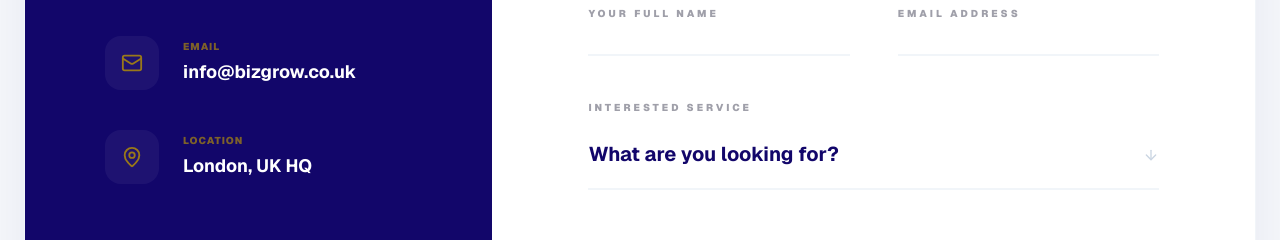
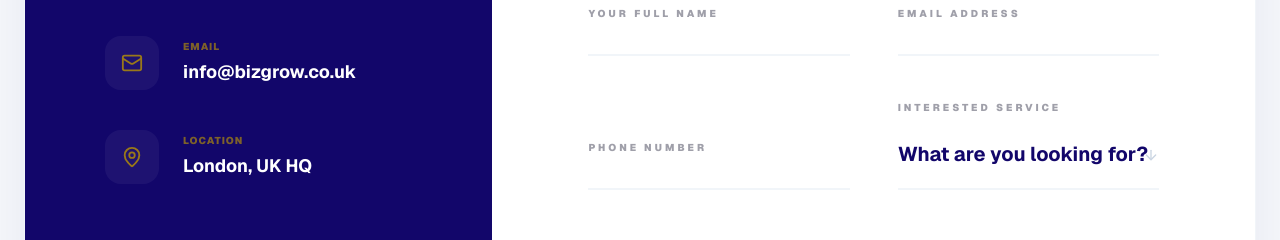
Before and after one commit to bizgrowholdings50-ctrl/Bizgrow-Holdings, a Next.js app: page /contact-us in a window 1280 px wide. Shown: the part 1440-1680 px from the top of the page. Built offline with nearby package versions, Linux system fonts and the light colour scheme.

Commit message:
Add the number field in contact and api

```diff
--- a/app/api/send/route.js
+++ b/app/api/send/route.js
@@ -5,14 +5,12 @@ const resend = new Resend(process.env.RESEND_API_KEY);
 
 export async function POST(req) {
   try {
-    const { name, email, service, message } = await req.json();
+    // 1. number ko yahan add kiya
+    const { name, email, number, service, message } = await req.json();
 
     const { data, error } = await resend.emails.send({
-      // 🔹 Ab verified domain se email jayegi
       from: 'BizGrow Sales <sales@bizgrow-holdings.net>',
-      // 🔹 Lead aapko is email par milay gi
       to: ['sales@bizgrow-holdings.net'],
-      // 🔹 Customer ka email reply-to mein taake aap direct baat kar sakein
       reply_to: email,
       subject: `New Inquiry: ${service} from ${name}`,
       html: `
@@ -24,12 +22,17 @@ export async function POST(req) {
 
           <table style="width: 100%; border-collapse: collapse; margin-top: 20px;">
             <tr>
-              <td style="padding: 8px 0; font-weight: bold; color: #666; width: 120px;">Client Name:</td>
+              <td style="padding: 8px 0; font-weight: bold; color: #666; width: 140px;">Client Name:</td>
               <td style="padding: 8px 0;">${name}</td>
             </tr>
             <tr>
               <td style="padding: 8px 0; font-weight: bold; color: #666;">Client Email:</td>
               <td style="padding: 8px 0;"><a href="mailto:${email}" style="color: #12066a;">${email}</a></td>
+            </tr>
+
+            <tr>
+              <td style="padding: 8px 0; font-weight: bold; color: #666;">Phone Number:</td>
+              <td style="padding: 8px 0;"><a href="tel:${number}" style="color: #12066a; text-decoration: none;">${number}</a></td>
             </tr>
             <tr>
               <td style="padding: 8px 0; font-weight: bold; color: #666;">Service:</td>
--- a/components/ContactForm.jsx
+++ b/components/ContactForm.jsx
@@ -1,6 +1,6 @@
 "use client";
 import React, { useState } from 'react';
-import { Send, ArrowDown, CheckCircle2, Loader2 } from 'lucide-react';
+import { Send, ArrowDown, CheckCircle2, Loader2, Phone } from 'lucide-react';
 
 const inputClasses = `
   peer w-full bg-transparent border-b-2 border-slate-100
@@ -27,6 +27,7 @@ const ContactForm = () => {
     const formData = {
       name: e.target.name.value,
       email: e.target.email.value,
+      number: e.target.number.value, // Ye fetch ho raha hai
       service: e.target.service.value,
       message: e.target.msg.value,
     };
@@ -41,7 +42,6 @@ const ContactForm = () => {
       if (res.ok) {
         setSent(true);
         e.target.reset();
-        // 3 second baad button ko wapas normal karne ke liye
         setTimeout(() => setSent(false), 5000);
       }
     } catch (err) {
@@ -74,8 +74,14 @@ const ContactForm = () => {
           <label htmlFor="email" className={labelClasses}>Email Address</label>
         </div>
 
+        {/* Phone Number - NEW FIELD */}
+        <div className="relative group col-span-1">
+          <input type="tel" name="number" id="number" placeholder=" " className={inputClasses} required />
+          <label htmlFor="number" className={labelClasses}>Phone Number</label>
+        </div>
+
         {/* Interested Service */}
-        <div className="relative group md:col-span-2">
+        <div className="relative group col-span-1">
           <select
             name="service"
             id="service"
@@ -118,11 +124,9 @@ const ContactForm = () => {
             <Send size={18} className="relative z-10 group-hover:translate-x-1 group-hover:-translate-y-1 transition-transform" />
           )}
 
-          {/* Luxury Hover Shine Effect */}
           <div className="absolute inset-0 bg-gradient-to-r from-transparent via-white/10 to-transparent -translate-x-full group-hover:translate-x-full transition-transform duration-1000" />
         </button>
 
-        {/* Verification Status */}
         <div className="flex items-center gap-3">
           <div className={`w-2 h-2 rounded-full animate-pulse ${sent ? 'bg-emerald-500' : 'bg-[#997819]'}`} />
           <span className="text-[10px] font-black uppercase tracking-widest text-slate-400">
```
